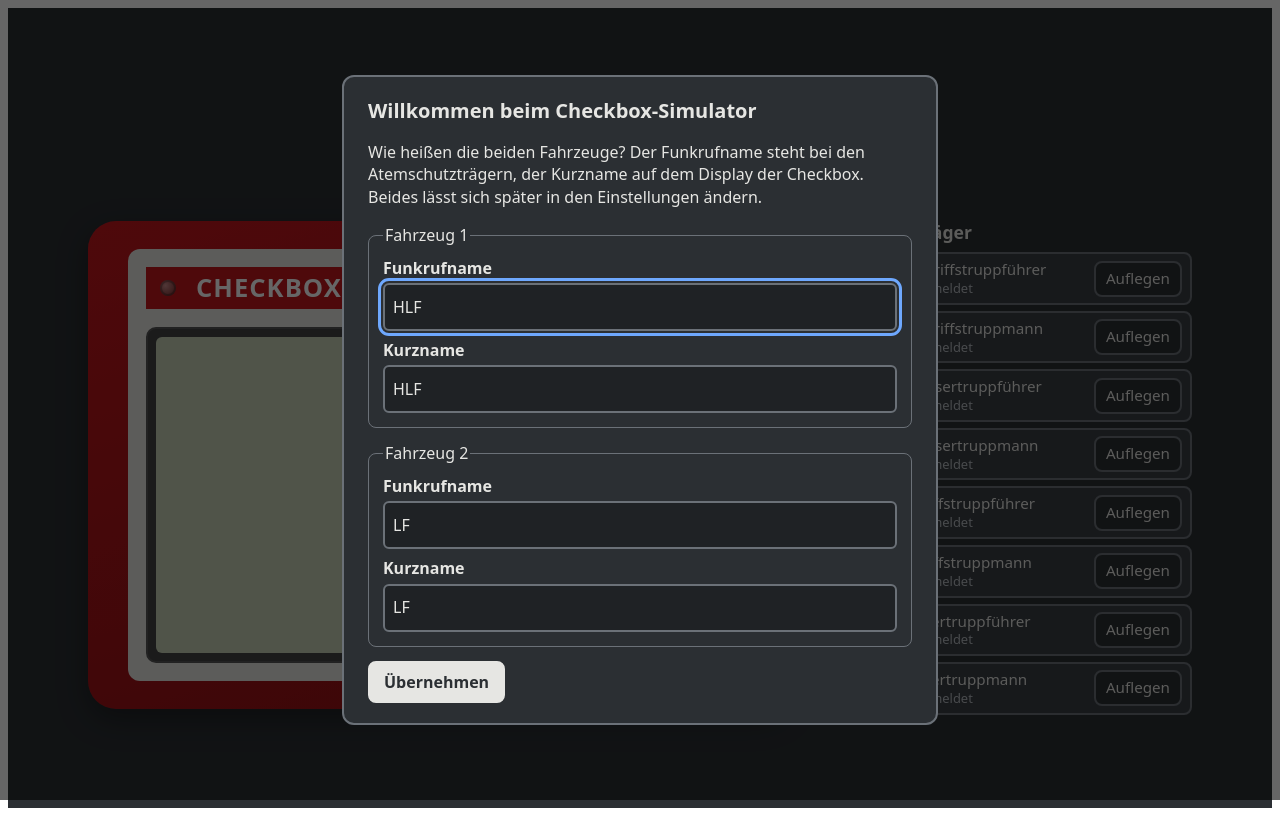
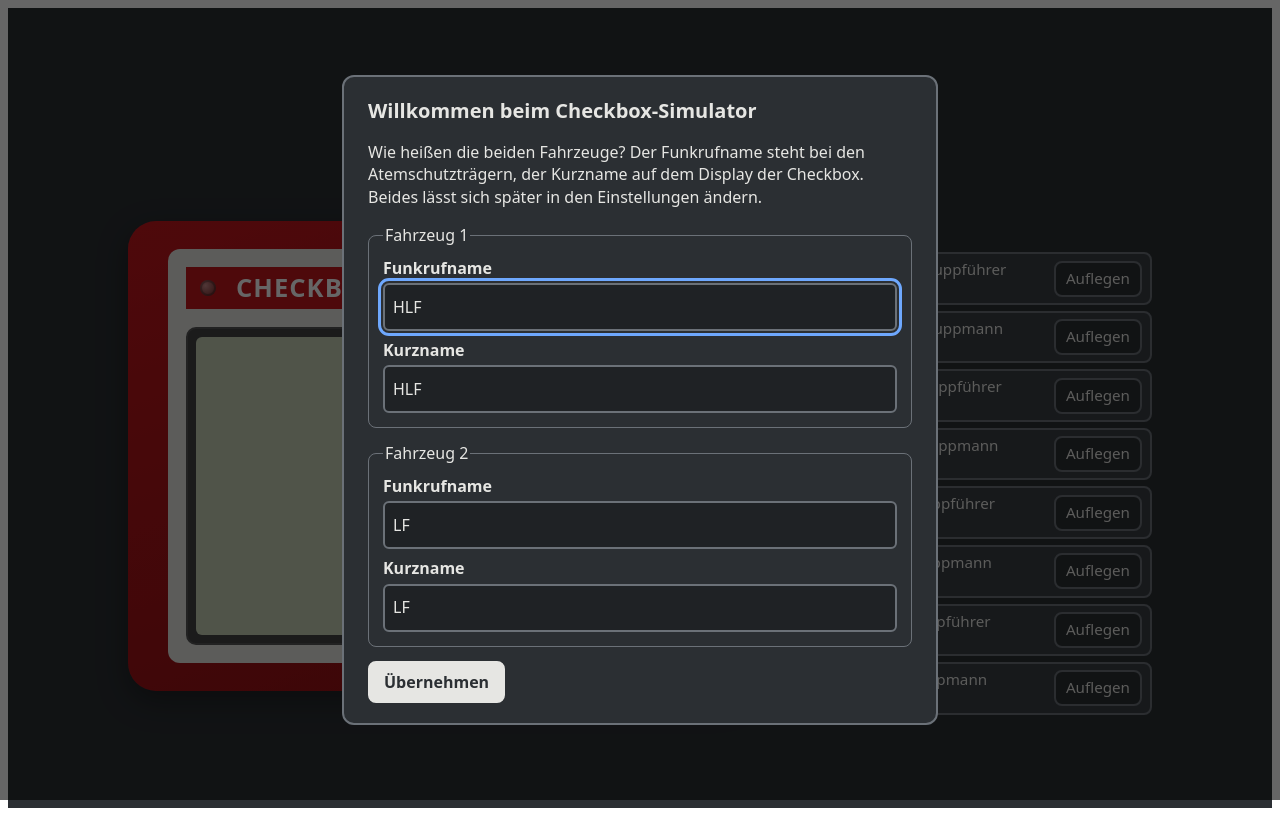
Before and after one commit to lharzenetter/checkbox-simulator, a React (Vite) app: page / in a window 1280 px wide. Built offline with nearby package versions, Linux system fonts and the light colour scheme.

Commit message:
fix: stosstrupp icons

```diff
--- a/src/lcd/statussymbol.ts
+++ b/src/lcd/statussymbol.ts
@@ -36,7 +36,15 @@ const HOUSE = [
   "..####################..",
 ];
 
-const ARROW_IN = ["...#..", "######", "...#.."];
+// A larger Trupp's arrow runs from the figure's hand, at the hand's height, as in the legend.
+const ARROW = [
+  ".............#..",
+  ".............##.",
+  "################",
+  ".............##.",
+  ".............#..",
+];
+const ARROW_WIDTH = 16;
 
 const SYMBOL_HEIGHT = HOUSE.length;
 // Figures outside stand on the house's floor line; inside they keep 1 px from the roof top and
@@ -46,7 +54,14 @@ const INSIDE_Y = 2;
 const INSIDE_LEFT = 4;
 const ATEMSCHUTZTRAEGER_WIDTH = 7;
 const ATEMSCHUTZTRAEGER_PITCH = ATEMSCHUTZTRAEGER_WIDTH + 2;
-const ARROW_Y = Math.floor(SYMBOL_HEIGHT / 2);
+const ATEMSCHUTZTRAEGER_HAND_ROW = 4;
+const ARROW_Y =
+  OUTSIDE_Y + ATEMSCHUTZTRAEGER_HAND_ROW - Math.floor(ARROW.length / 2);
+// In Rückmarsch the arrow starts in the middle of the house and its head sits between the house
+// and the figure leaving it, as in the legend.
+const RUECKMARSCH_ARROW_LEFT = 12;
+const RUECKMARSCH_ARROW_GAP =
+  RUECKMARSCH_ARROW_LEFT + ARROW_WIDTH - HOUSE_WIDTH;
 const COUNT_Y = Math.floor((SYMBOL_HEIGHT - GLYPH_HEIGHT) / 2);
 
 /** Draws a Statussymbol whose top-left corner is at (x, y). */
@@ -77,7 +92,7 @@ function drawAnmarsch(
   );
   drawBitmap(framebuffer, HOUSE, left, y);
   if (count > 3) {
-    drawBitmap(framebuffer, ARROW_IN, left + 1, y + ARROW_Y);
+    drawBitmap(framebuffer, ARROW, left, y + ARROW_Y);
   } else if (count > 2) {
     drawCentredInside(framebuffer, left, y);
   } else {
@@ -171,7 +186,7 @@ function drawRueckmarsch(
   const house = drawCount(framebuffer, count, x, y);
   drawBitmap(framebuffer, HOUSE, house, y);
   if (count > 3) {
-    drawBitmap(framebuffer, ARROW_IN, house + HOUSE_WIDTH - 7, y + ARROW_Y);
+    drawBitmap(framebuffer, ARROW, house + RUECKMARSCH_ARROW_LEFT, y + ARROW_Y);
   } else if (count === 2) {
     // The one left inside stands by the right wall, behind the one leaving, as on the device.
     drawBitmap(
@@ -186,9 +201,13 @@ function drawRueckmarsch(
   drawBitmap(
     framebuffer,
     ATEMSCHUTZTRAEGER,
-    house + HOUSE_WIDTH,
+    house + HOUSE_WIDTH + rueckmarschGap(count),
     y + OUTSIDE_Y,
   );
+}
+
+function rueckmarschGap(count: number): number {
+  return count > 3 ? RUECKMARSCH_ARROW_GAP : 0;
 }
 
 function drawInside(
@@ -264,7 +283,12 @@ export function statussymbolWidth(statussymbol: Statussymbol): number {
     case "einsatzzielErreicht":
       return countWidth + HOUSE_WIDTH;
     case "rueckmarsch":
-      return countWidth + HOUSE_WIDTH + ATEMSCHUTZTRAEGER_WIDTH;
+      return (
+        countWidth +
+        HOUSE_WIDTH +
+        rueckmarschGap(count) +
+        ATEMSCHUTZTRAEGER_WIDTH
+      );
     default:
       return assertNever(einsatzstatus);
   }
--- a/src/ui/FrontPanel.module.css
+++ b/src/ui/FrontPanel.module.css
@@ -7,7 +7,8 @@
   --key-green: #1f8a3c;
 
   width: min(100%, 620px);
-  padding: 28px 40px;
+  padding: 28px clamp(12px, 4vw, 40px);
+  box-sizing: border-box;
   border-radius: 28px;
   background: linear-gradient(
     160deg,
@@ -19,12 +20,13 @@
 
 .faceplate {
   display: grid;
-  grid-template-columns: 3fr 2fr;
+  /* The keypad keeps its natural width; the LCD takes all the rest. */
+  grid-template-columns: minmax(0, 1fr) auto;
   grid-template-areas:
     "band band"
     "lcd keypad";
-  gap: 18px 24px;
-  padding: 18px;
+  gap: 18px clamp(10px, 3vw, 24px);
+  padding: clamp(10px, 3vw, 18px);
   border-radius: 12px;
   background: var(--faceplate);
 }
@@ -63,6 +65,7 @@
 
 .lcdWindow {
   grid-area: lcd;
+  align-self: center;
   padding: 8px;
   border: 2px solid #555;
   border-radius: 10px;
```
Also changed, not shown: 1 other file (tests, documents, lock files or other folders).
